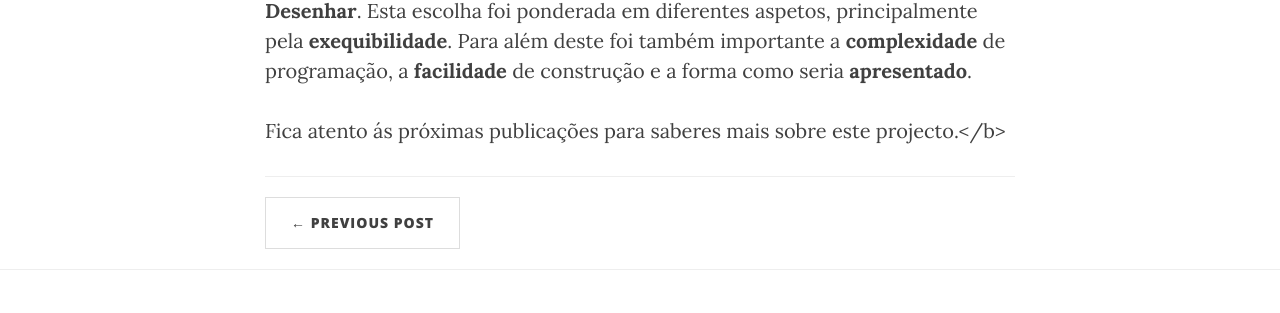
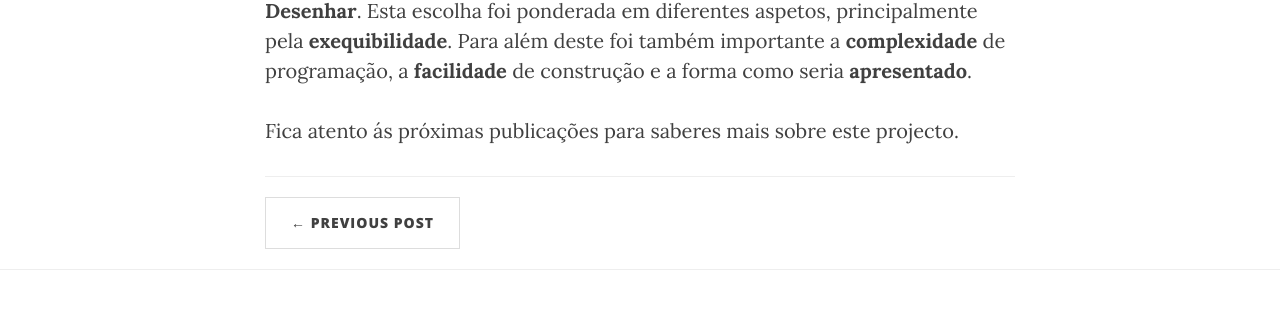
Before and after one commit to NIAEFEUP/ev3-mindstorms, a Jekyll site: the page built from _posts/2017-03-19-intro.markdown, in a window 1280 px wide and 900 px high, scrolled down 1869 px. Shown: the part 391-704 px from the top of the window. Built offline with Jekyll 4.4.1, drawn with Linux system fonts in a browser that asks for light colours; nearby versions of some CDN libraries.

Commit message:
fix last <p>

```diff
--- a/_posts/2017-03-19-intro.markdown
+++ b/_posts/2017-03-19-intro.markdown
@@ -34,4 +34,4 @@ header-img: "img/post-bg-01.jpg"
 
 <p>Embora as ideias sejam muito diferentes decididiu-se fazer uma <B>Máquina de Desenhar</b>. Esta escolha foi ponderada em diferentes aspetos, principalmente pela <b>exequibilidade</b>. Para além deste foi também importante a <b>complexidade</b> de programação, a <b>facilidade</b> de construção e a forma como seria <b>apresentado</b>.</p>
 
-<p>Fica atento ás próximas publicações para saberes mais sobre este projecto.</b>
+<p>Fica atento ás próximas publicações para saberes mais sobre este projecto.</p>
```
